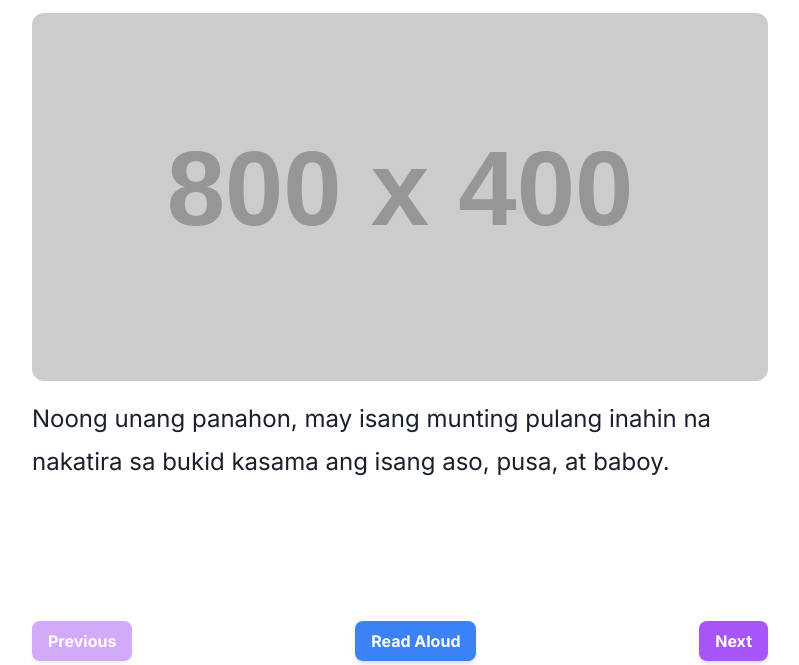
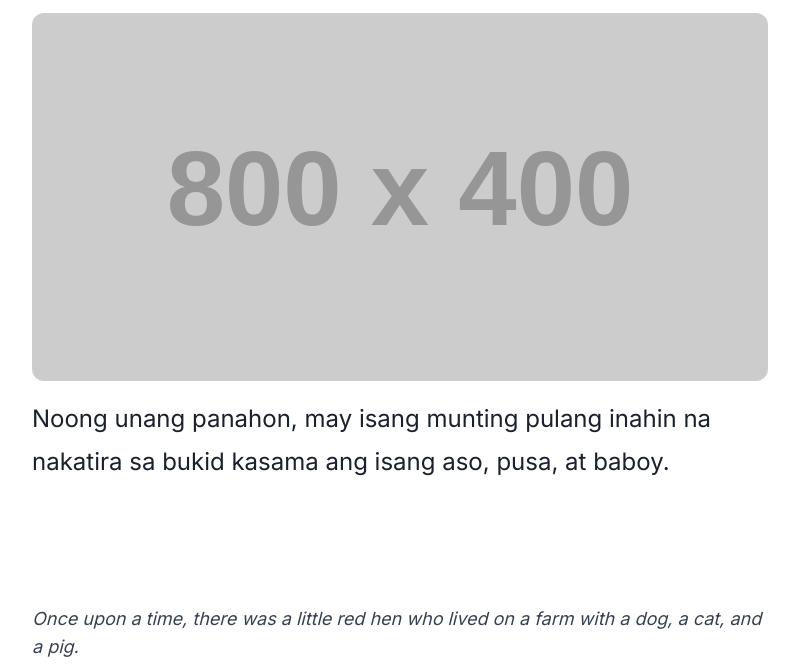
Before and after one commit to gtechballesca/quickieprototype, a plain HTML site: page index.html in a window 1280 px wide. Shown: the part 135-800 px from the top of the page, without its empty margins (240-1039 px from the left). Drawn offline with nearby package versions, Linux system fonts and the light colour scheme; placeholder pictures from the web are drawn by us.

Commit message:
Update index.html

```diff
--- a/index.html
+++ b/index.html
@@ -42,6 +42,7 @@
         <div class="story-content">
             <img id="story-image" src="" alt="Story illustration" class="story-image">
             <p id="story-text" class="story-text"></p>
+            <p id="subtitle-text" class="text-lg text-gray-700 mt-2 italic"></p>
         </div>
         <div class="controls flex justify-between items-center mt-6">
             <button id="prev-btn" class="bg-purple-500 text-white font-bold py-2 px-4 rounded-lg shadow-md hover:bg-purple-700 transition duration-300 disabled:opacity-50 disabled:cursor-not-allowed">Previous</button>
@@ -59,6 +60,7 @@
         const storyTitle = document.getElementById('story-title');
         const storyImage = document.getElementById('story-image');
         const storyText = document.getElementById('story-text');
+        const subtitleText = document.getElementById('subtitle-text');
         const prevBtn = document.getElementById('prev-btn');
         const nextBtn = document.getElementById('next-btn');
         const ttsBtn = document.getElementById('tts-btn');
@@ -113,8 +115,10 @@
             if ('speechSynthesis' in window) {
                 const utterance = new SpeechSynthesisUtterance(text);
 
-                utterance.lang = 'en-US';
+                // Set the language of the text to Filipino
+                utterance.lang = 'fil-PH';
 
+                // Find and use an English voice to read the Filipino text
                 const englishVoice = speechSynthesis.getVoices().find(voice => voice.lang.startsWith('en-'));
                 if (englishVoice) {
                     utterance.voice = englishVoice;
@@ -144,6 +148,8 @@
             storyImage.src = page.image;
             storyImage.alt = page.text;
             storyText.textContent = page.text;
+            // This line sets the subtitle to the englishText
+            subtitleText.textContent = page.englishText;
             pageIndicator.textContent = `Page ${currentPage + 1} of ${currentStory.pages.length}`;
 
             prevBtn.disabled = currentPage === 0;
```
